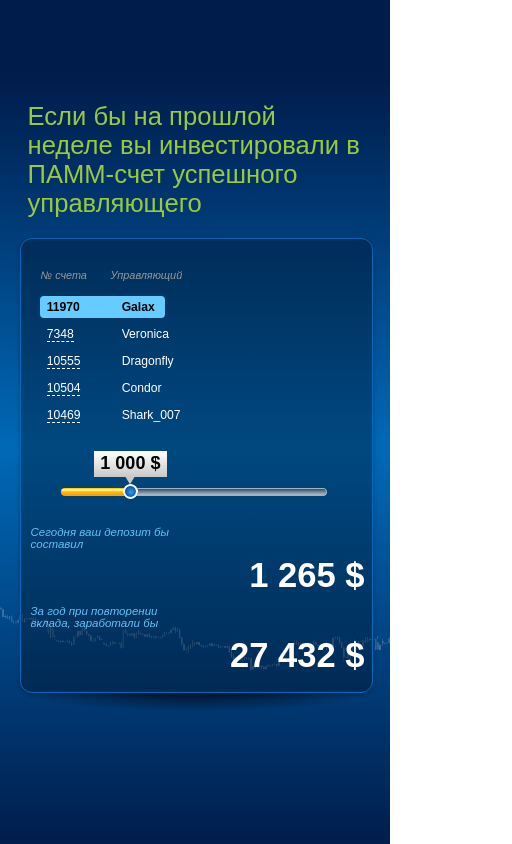
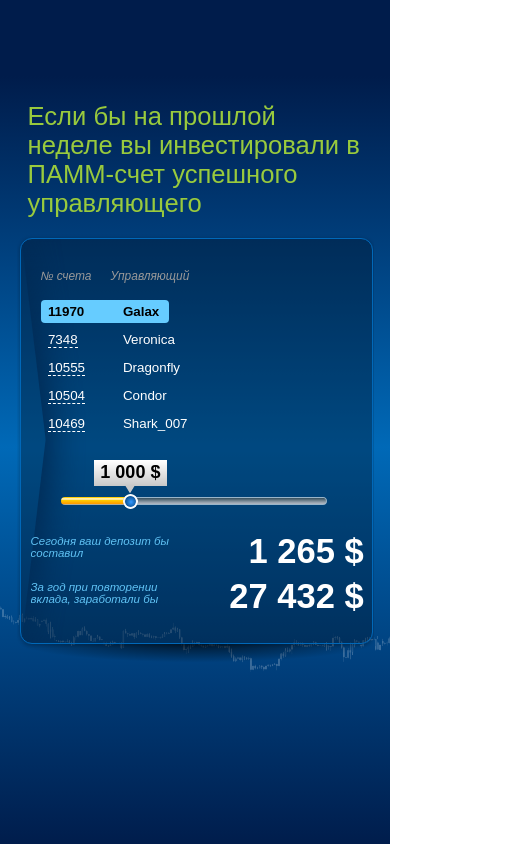
Before and after one commit to yuriykuzin/markup_task_v2_adaptive, a plain HTML site: page index.html in a window 390 px wide. Shown: the whole page, 512 px wide, since content can reach past the window. Drawn offline with Linux system fonts and the light colour scheme.

Commit message:
Update sample.css

```diff
--- a/sample.css
+++ b/sample.css
@@ -23,8 +23,11 @@
   max-width: 714px;
   width: 90%;
   margin: 0 auto;
+  padding: 10vh 3px 10vh 3px;
   padding-top: 10vh;
   padding-bottom: 10vh;
+  padding-right: 3px;
+  overflow: hidden;
 }
 
 .b-header {
@@ -36,6 +39,10 @@
 
 .b-mainbox {
   border-radius: 12px;
+  background-image: url("arrow.png");
+  background-repeat: no-repeat;
+  background-size: 65px 100%;
+  background-position: 0px;
   width: 100%;
   display: inline-block;
   height: auto;
@@ -138,7 +145,7 @@
 }
 
 .b-mainbox__second-column {
-  padding: 3% 2% 2% 0;
+  padding: 3% 2vw 2vh 0;
   overflow: hidden;
   -height: 1%;
   *zoom: 1;
@@ -170,7 +177,7 @@
 .b-slider {
   -webkit-appearance: none;
   background-color: transparent;
-  width: 100%;
+  width: 85%;
   height: 15px;
   margin-left: 30px;
   margin-right: 30px;
@@ -272,7 +279,7 @@
 
 .b-slider__outputs-name {
   float: left;
-  width: 20%;
+  width: 30%;
   color: rgb(96, 195, 245);
   font-style: italic;
   font-size: 0.9em;
@@ -295,26 +302,41 @@
   clear:both;
 }
 
-@media screen and (max-width: 650px) {
+@media (min-width: 510px) and (max-width: 630px) {
+  .b-slider__outputs-text {
+    width: 100%;
+    text-align: right;
+  }
+}
+
+@media(max-width: 510px) {
+
+  .b-page {
+    width: 100%;
+  }
+
   .b-mainbox__separator {
     display: none;
     width: 0px;
   }
 
   .b-mainbox__first-column {
-    min-width: 0px;
+    min-width: none;
     padding-bottom: 0px;
     margin: 0 auto;
     display: inline-block;
+    width: 100%;
+    font-size: 110%;
   }
 
   .b-mainbox__second-column {
     margin-left: 10px;
     margin-bottom: 10px;
+    padding-top: 5%
   }
 }
 
-@media screen and (max-width: 390px) {
+@media(max-width: 370px) {
   .b-slider__outputs-name {
     width: 50%;
   }
```
